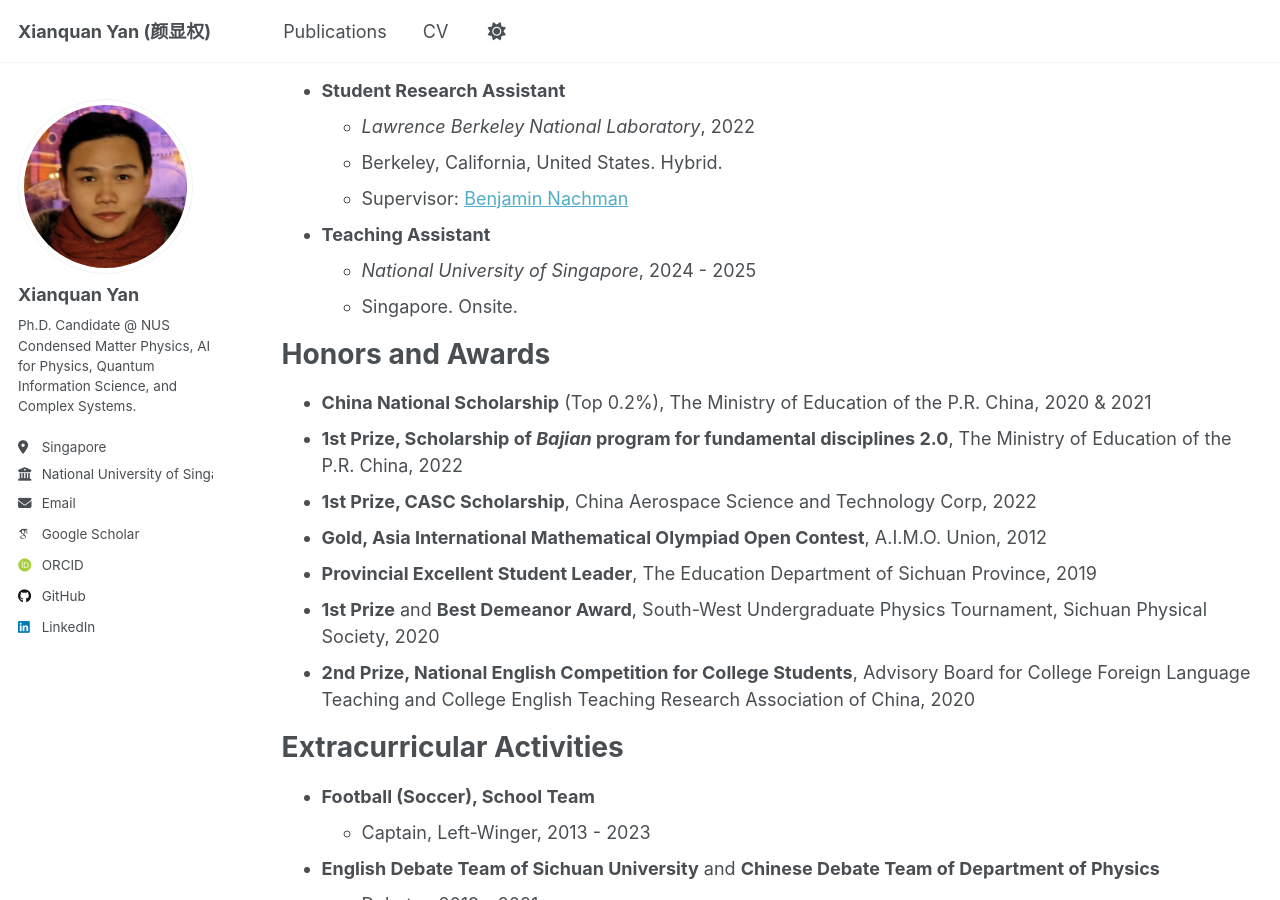
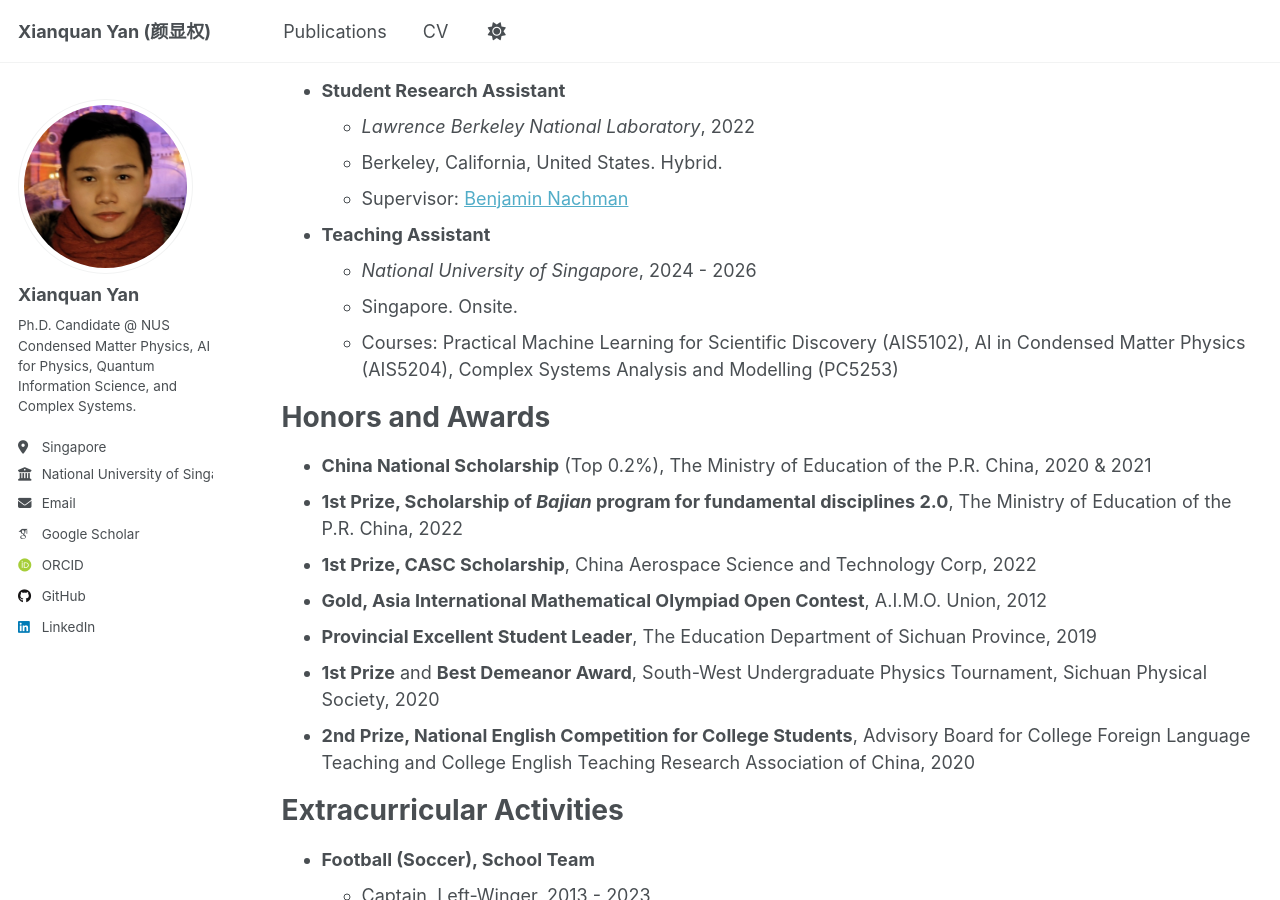
Before and after one commit to sarinstein-yan/sarinstein-yan.github.io, a Jekyll site: the page built from _pages/cv.md, in a window 1280 px wide and 900 px high, scrolled down 1086 px. Built offline with Jekyll 4.4.1, drawn with Linux system fonts in a browser that asks for light colours; some web fonts are replaced.

Commit message:
Update cv.md

```diff
--- a/_pages/cv.md
+++ b/_pages/cv.md
@@ -62,8 +62,9 @@ Experience
   - Berkeley, California, United States. Hybrid.
   - Supervisor: [Benjamin Nachman](https://nachmangroup.github.io/index.html)
 - **Teaching Assistant**
-  - *National University of Singapore*, 2024 - 2025
+  - *National University of Singapore*, 2024 - 2026
   - Singapore. Onsite.
+  - Courses: Practical Machine Learning for Scientific Discovery (AIS5102), AI in Condensed Matter Physics (AIS5204), Complex Systems Analysis and Modelling (PC5253)
 
 Honors and Awards
 ======
```
